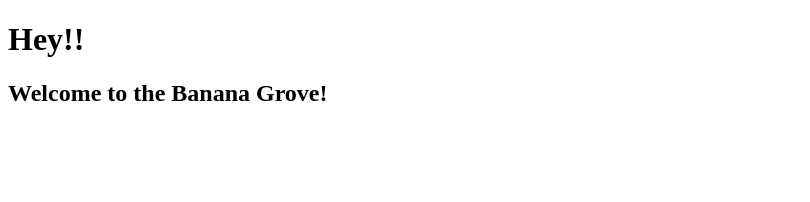
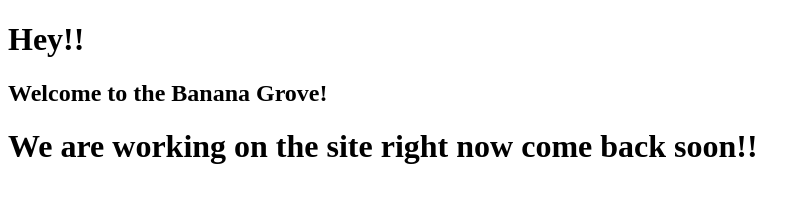
Before and after one commit to sudheer-p-16/TheBananaGrovet1, a plain HTML site: page index.html in a window 1280 px wide. Shown: the whole page, without its empty margins (0-810 px from the left). Drawn offline with Linux system fonts and the light colour scheme.

Commit message:
Update index.html

```diff
--- a/index.html
+++ b/index.html
@@ -8,5 +8,7 @@
     <body>
         <h1>Hey!!</h1>
         <h2>Welcome to the Banana Grove!</h2>
+
+        <h1>We are working on the site right now come back soon!!</h1>
     </body>
 </html>
```
